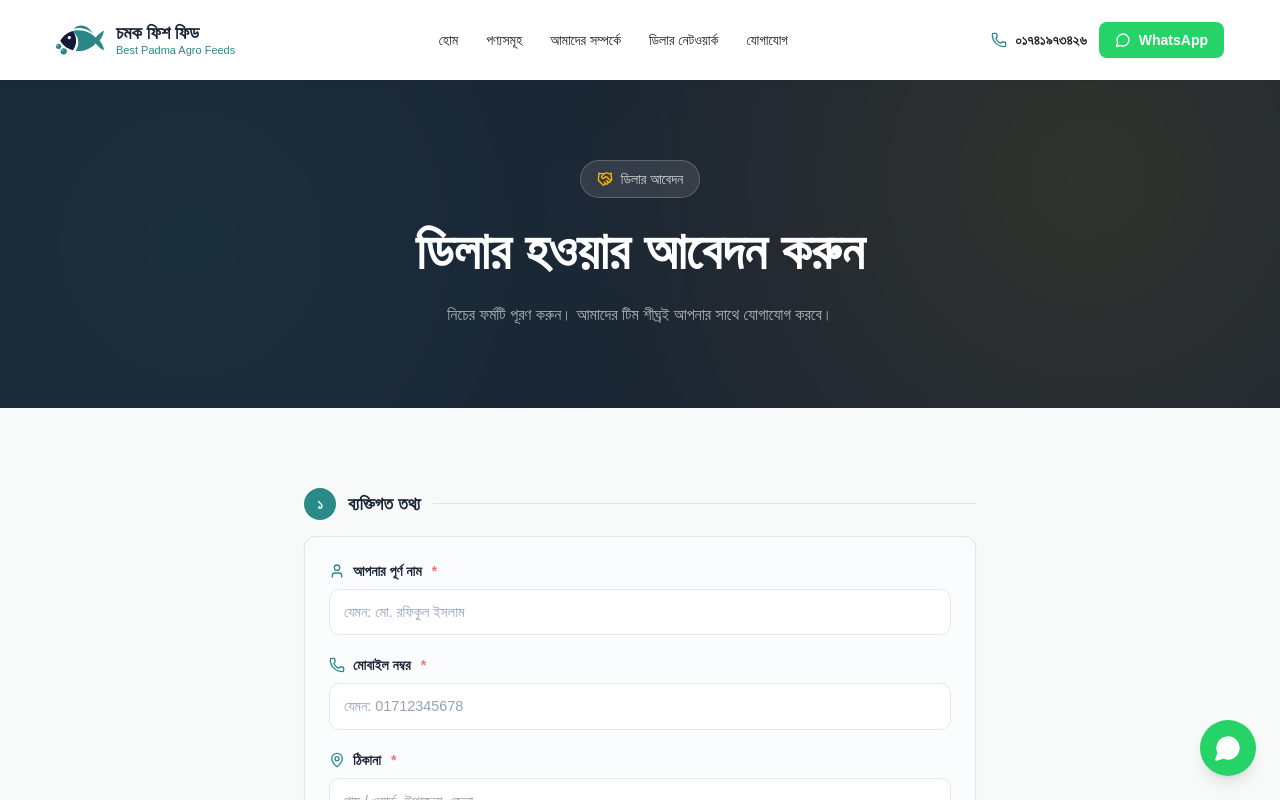
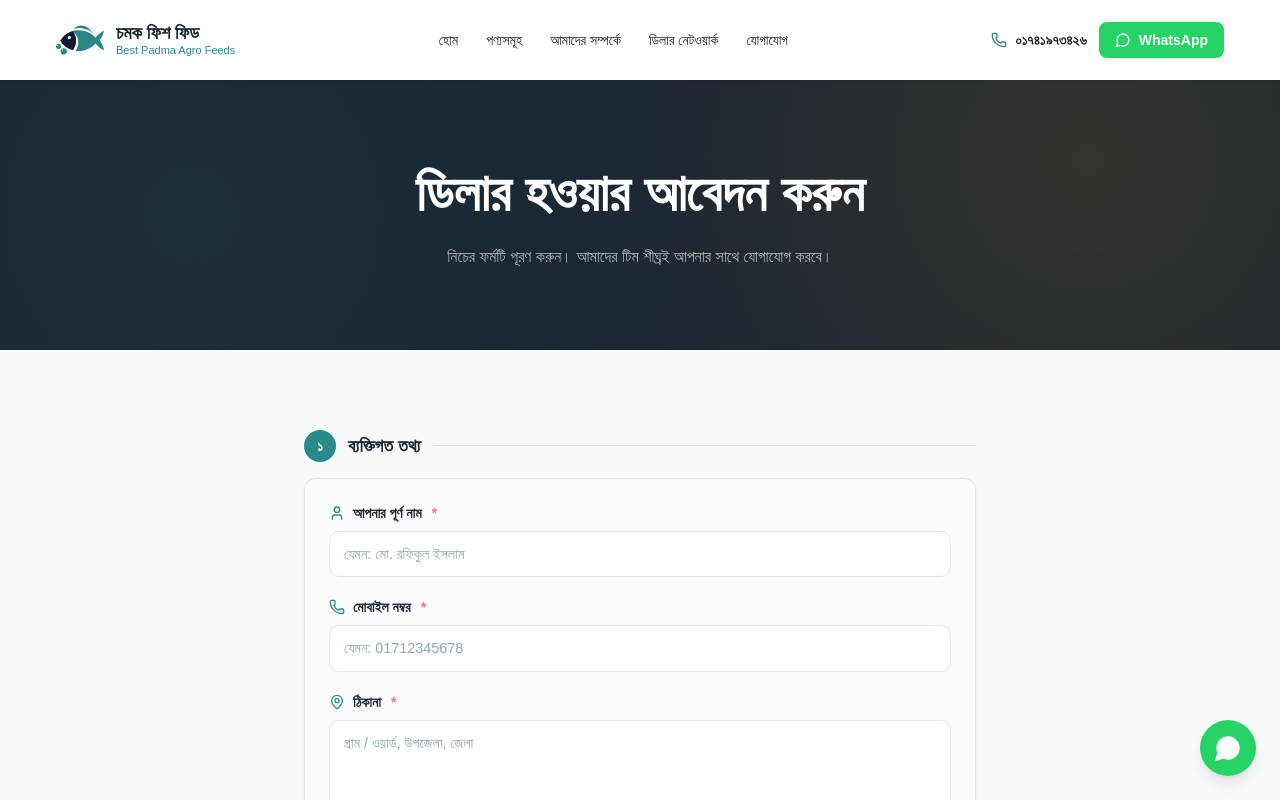
Before and after one commit to nahidrajbd/chamok-fish, a React (Vite) app: page /dealer-offer in a window 1280 px wide. Shown: the top 800 px of the page. Built offline with nearby package versions, Linux system fonts and the light colour scheme; a web font is replaced by a local one.

Commit message:
clean and direct

```diff
--- a/src/pages/DealerOfferPage.tsx
+++ b/src/pages/DealerOfferPage.tsx
@@ -13,7 +13,6 @@ import {
     Loader2,
     Send,
     AlertCircle,
-    Handshake,
 } from 'lucide-react';
 import { siteConfig } from '@/data/siteConfig';
 
@@ -171,12 +170,6 @@ export default function DealerOfferPage() {
                         animate={{ opacity: 1, y: 0 }}
                         transition={{ duration: 0.5 }}
                     >
-                        <div className="inline-flex items-center gap-2 bg-white/10 border border-white/20 rounded-full px-4 py-2 mb-5">
-                            <Handshake className="w-4 h-4 text-gold" />
-                            <span className="text-white/80 text-sm font-[family-name:var(--font-bengali)]">
-                                ডিলার আবেদন
-                            </span>
-                        </div>
                         <h1 className="text-white font-bold mb-4 font-[family-name:var(--font-bengali)]">
                             ডিলার হওয়ার আবেদন করুন
                         </h1>
```
